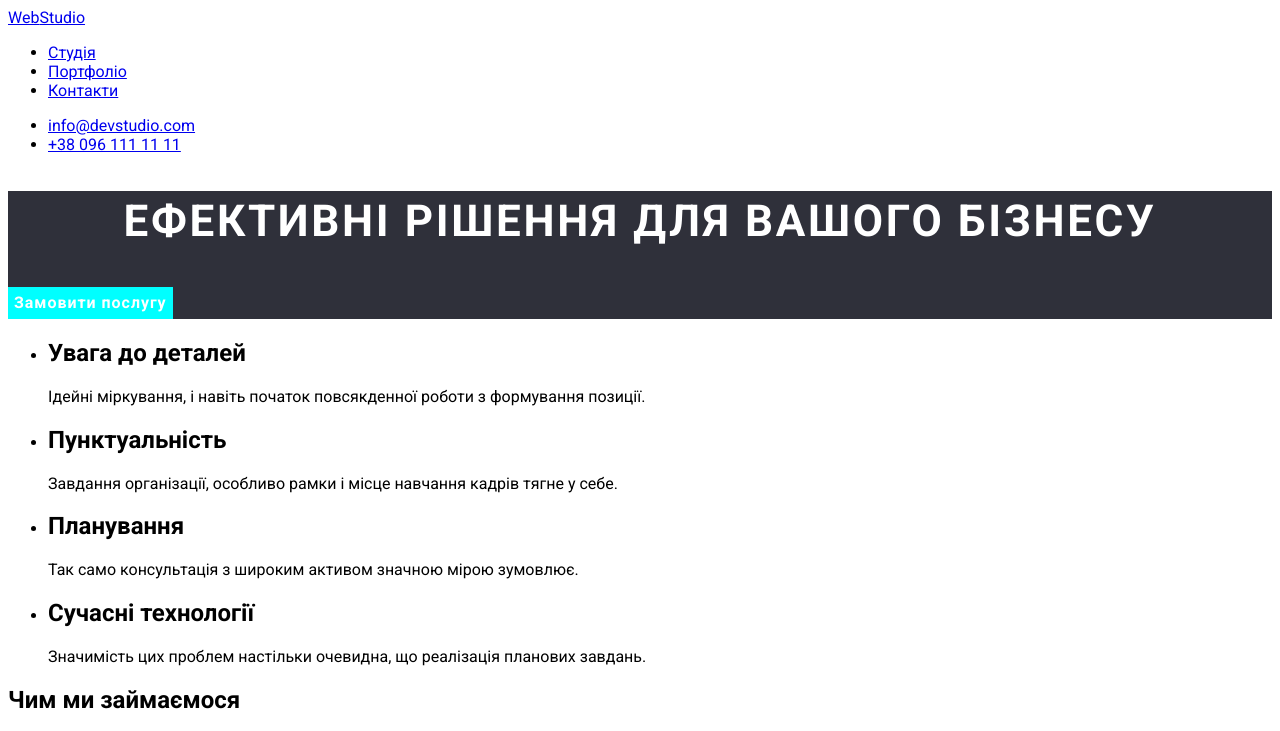
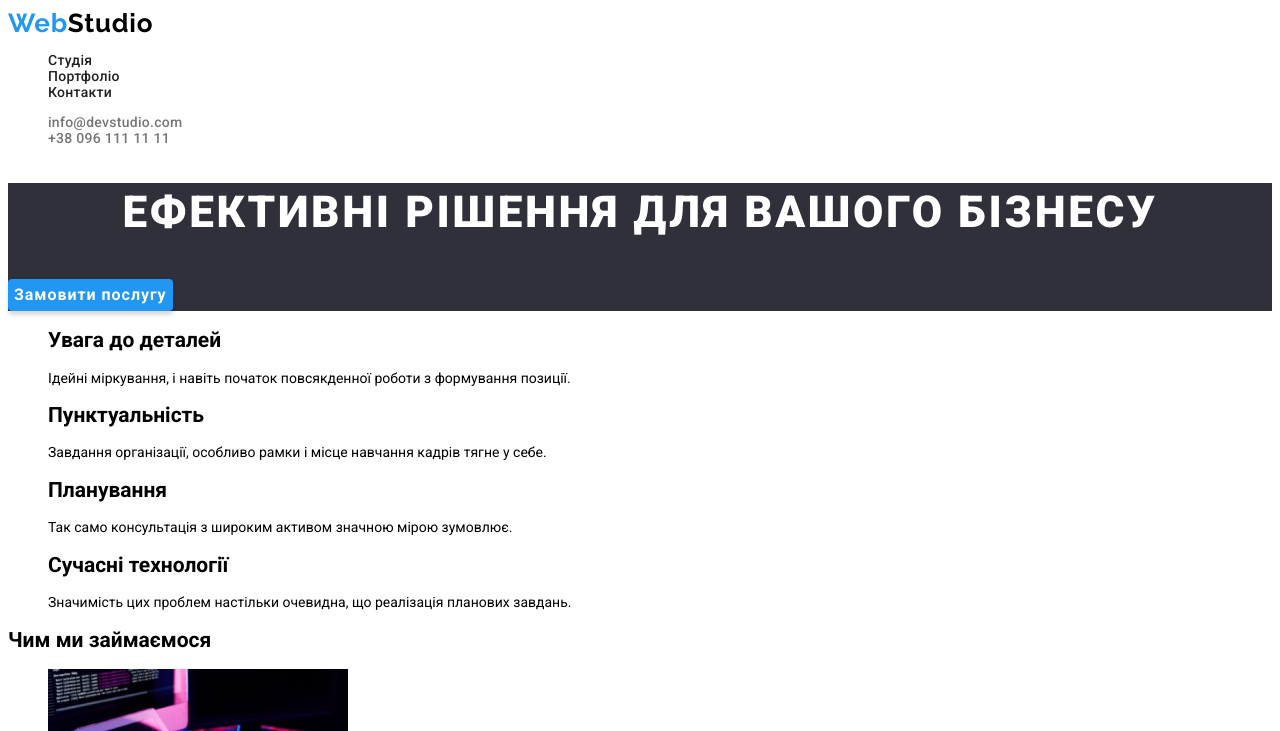
Before and after one commit to Needlide/lytvyniuk-maksim-IPZ-32, a plain HTML site: page index.html in a window 1280 px wide. Shown: the top 731 px of the page. Drawn offline with Linux system fonts and the light colour scheme.

Commit message:
Configured fonts. Added styles for hero, button, links, header, footer. Added styles for several items with hover.

```diff
--- a/css/styles.css
+++ b/css/styles.css
@@ -1,7 +1,11 @@
 :root {
     --main-bg: #ffffff;
-
     --primary-font: 'Roboto', sans-serif;
+    --secondary-font: 'Raleway', sans-serif;
+    --primary-font-size: 14px;
+    --logo-font-size: 26px;
+    --logo-font-weight: 700;
+    --logo-letter-spacing: 0.78px;
 }
 
 body {
@@ -9,6 +13,7 @@ body {
     font-style: normal;
     font-weight: 400;
     line-height: normal;
+    font-size: var(--primary-font-size);
 }
 
 .hero {
@@ -20,18 +25,100 @@ body {
     text-align: center;
     font-size: 44px;
     font-weight: 900;
-    line-height: 60px; /* 136.364% */
+    line-height: 1.36;
     letter-spacing: 2.64px;
     text-transform: uppercase;
 }
 
 .hero__btn {
+    max-width: 200px;
     color: #ffffff;
-    background-color: aqua;
+    background-color: #2196F3;
     font-family: var(--primary-font);
     font-size: 16px;
     font-weight: 700;
     line-height: 1.87;
     letter-spacing: 0.96px;
     border: none;
+    border-radius: 4px;
+    box-shadow: 0px 4px 4px 0px rgba(0, 0, 0, 0.15);
 }
+
+.hero__btn:hover {
+    background-color: #188CE8;
+    cursor: pointer;
+}
+
+.logo {
+    font-family: var(--secondary-font);
+    font-size: var(--logo-font-size);
+    font-weight: var(--logo-font-weight);
+    letter-spacing: var(--logo-letter-spacing);
+}
+
+.logo__web {
+    color: #2196F3;
+}
+
+.logo:hover {
+    color: black;
+    cursor: pointer;
+}
+
+.logo__footer {
+    color: white;
+}
+
+a {
+    text-decoration: none;
+    color: black;
+}
+
+a:hover {
+    color: #2196F3;
+    cursor: pointer;
+}
+
+a__active {
+    color: #2196F3;
+}
+
+ul {
+    list-style: none;
+}
+
+.header__link {
+    color: #757575;
+    font-weight: 500;
+    line-height: normal;
+    letter-spacing: 0.28px;
+}
+
+.footer__link {
+    color: rgba(255, 255, 255, 0.60);
+    font-family: Roboto;
+    font-size: 14px;
+    font-style: normal;
+    font-weight: 400;
+    line-height: 1.14;
+    letter-spacing: 0.42px;
+}
+
+.nav__link {
+    color: #212121;
+    font-weight: 500;
+    line-height: normal;
+    letter-spacing: 0.28px;
+}
+
+.maps {
+    color: #FFF;
+}
+
+header {
+    background-color: #FFF;
+}
+
+footer {
+    background-color: #2F303A;
+}
--- a/index.html
+++ b/index.html
@@ -5,31 +5,31 @@
     <title>WebStudio</title>
     <link rel="preconnect" href="https://fonts.googleapis.com">
     <link rel="preconnect" href="https://fonts.gstatic.com" crossorigin>
-    <link href="https://fonts.googleapis.com/css2?family=Raleway:wght@700&family=Roboto:wght@400;500;700&display=swap" rel="stylesheet">
+    <link href="https://fonts.googleapis.com/css2?family=Raleway:wght@700&family=Roboto:wght@400;500;700;900&display=swap" rel="stylesheet">
     <link rel="stylesheet" href="./css/styles.css">
 </head>
 <body>
     <header>
-        <a href="./index.html"><span>Web</span>Studio</a>
+        <a class="logo" href="./index.html"><span class="logo__web">Web</span>Studio</a>
         <nav>
             <ul>
                 <li>
-                    <a href="./index.html">Студія</a>
+                    <a class="nav__link a__active" href="./index.html">Студія</a>
                 </li>
                 <li>
-                    <a href="./portfolio.html">Портфоліо</a>
+                    <a class="nav__link" href="./portfolio.html">Портфоліо</a>
                 </li>
                 <li>
-                    <a href="./index.html">Контакти</a>
+                    <a class="nav__link" href="./index.html">Контакти</a>
                 </li>
             </ul>
         </nav>
         <ul>
             <li>
-                <a href="mailto:info@devstudio.com">info@devstudio.com</a>
+                <a class="header__link" href="mailto:info@devstudio.com">info@devstudio.com</a>
             </li>
             <li>
-                <a href="tel:+380961111111">+38 096 111 11 11</a>
+                <a class="header__link" href="tel:+380961111111">+38 096 111 11 11</a>
             </li>
         </ul>
     </header>
@@ -125,16 +125,16 @@
     </main>
 
     <footer>
-        <a href="./index.html"><span>Web</span>Studio</a>
+        <a class="logo logo__footer" href="./index.html"><span class="logo__web">Web</span>Studio</a>
         <ul>
             <li>
-                <a href="https://goo.gl/maps/zXnRZzUKmTX4V4ny9" target="_blank" rel="noreferrer nofollow">м. Київ, пр-т Лесі Українки, 26</a>
+                <a class="footer__link maps" href="https://goo.gl/maps/zXnRZzUKmTX4V4ny9" target="_blank" rel="noreferrer nofollow">м. Київ, пр-т Лесі Українки, 26</a>
             </li>
             <li>
-                <a href="mailto:info@devstudio.com">info@devstudio.com</a>
+                <a class="footer__link" href="mailto:info@devstudio.com">info@devstudio.com</a>
             </li>
             <li>
-                <a href="tel:+380961111111">+38 096 111 11 11</a>
+                <a class="footer__link" href="tel:+380961111111">+38 096 111 11 11</a>
             </li>
         </ul>
     </footer>
```
